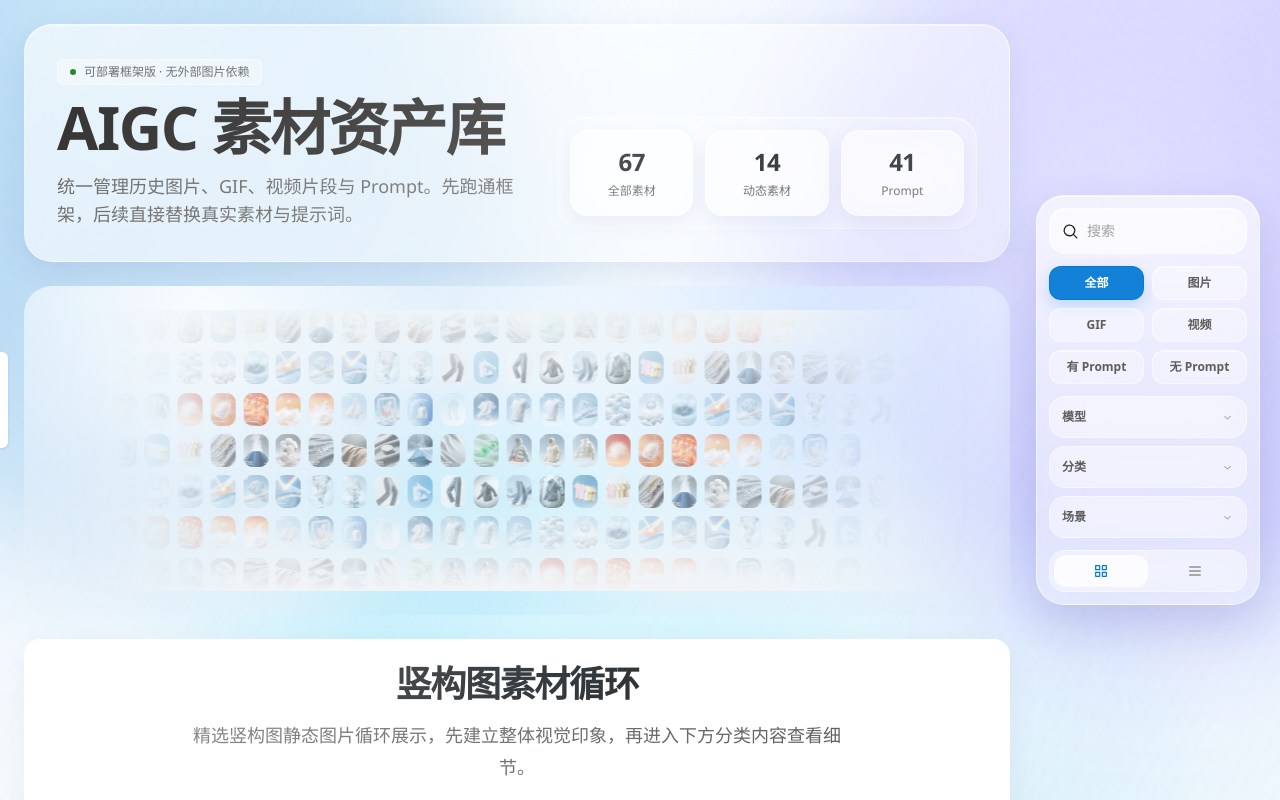
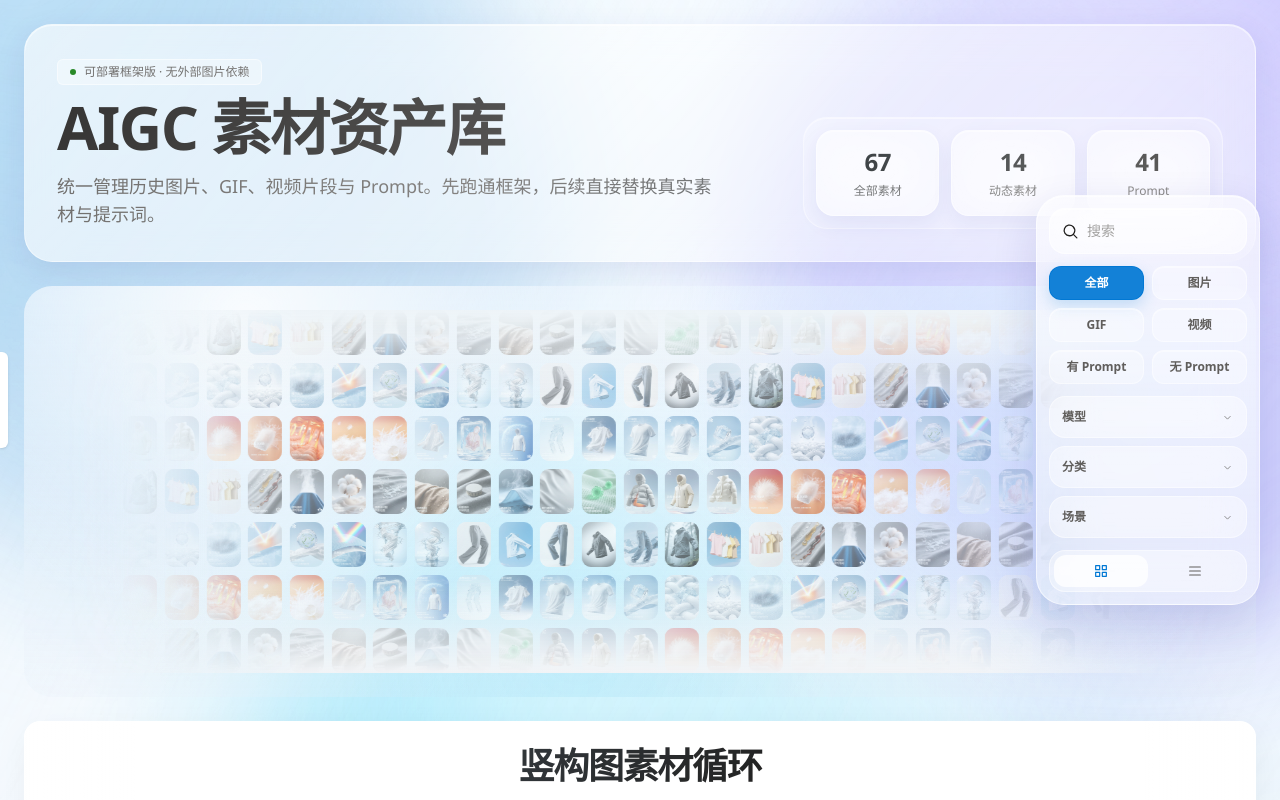
Before and after one commit to Feeeling-Black/aigc-asset-library, a React (Vite) app: page / in a window 1280 px wide. Shown: the top 800 px of the page. Built offline with nearby package versions, Linux system fonts and the light colour scheme; the HTML template or start-up script is replaced by a standard one.

Commit message:
Update App.jsx

```diff
--- a/src/App.jsx
+++ b/src/App.jsx
@@ -916,7 +916,7 @@ export default function AIGCAssetLibrary() {
         setViewMode={setViewMode}
       />
 
-      <main className="relative mx-auto max-w-[1440px] px-6 py-6 xl:pr-[270px]">
+      <main className="relative mx-auto max-w-[1440px] px-6 py-6">
         <Panel className="mb-6 p-6 md:p-8" style={{ background: "linear-gradient(135deg, rgba(255,255,255,0.64) 0%, rgba(255,255,255,0.36) 100%)" }}>
           <div className="flex flex-col gap-6 xl:flex-row xl:items-end xl:justify-between">
             <div><div className="mb-3 inline-flex items-center gap-2 rounded-md border px-3 py-1 text-xs font-medium" style={{ background: theme.soft, borderColor: theme.border, color: theme.subText }}><span className="h-1.5 w-1.5 rounded-full" style={{ background: "#107c10" }} />可部署框架版 · 无外部图片依赖</div><h1 className="max-w-3xl text-4xl font-semibold tracking-tight md:text-6xl">AIGC 素材资产库</h1><p className="mt-4 max-w-2xl text-base leading-7 md:text-lg" style={{ color: theme.subText }}>统一管理历史图片、GIF、视频片段与 Prompt。先跑通框架，后续直接替换真实素材与提示词。</p></div>
```
